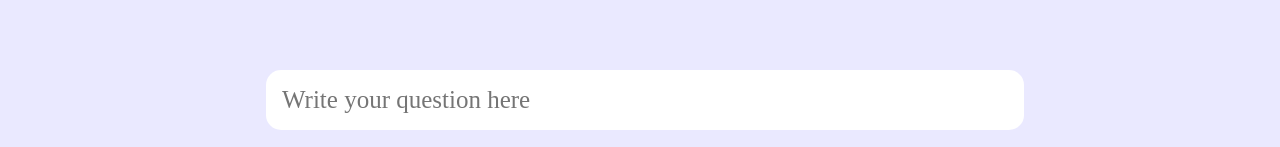
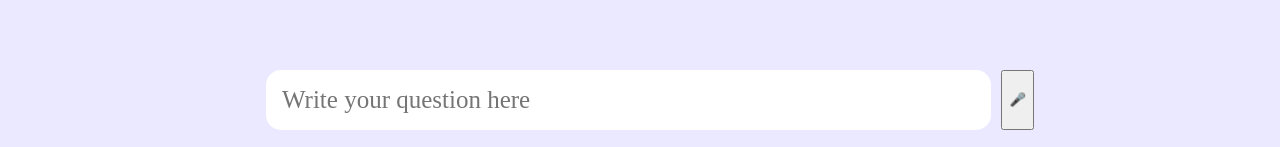
Before and after one commit to bogdan9876/Pulse-Tracker, a React (Create React App) app: page /chat in a window 1280 px wide. Shown: the part 650-797 px from the top of the page. Built offline with nearby package versions, Linux system fonts and the light colour scheme; no server answers; sample sign-in values are in the browser's storage; a web font is replaced by a local one.

Commit message:
fix data map error and added demo version of voice input

```diff
--- a/src/api.js
+++ b/src/api.js
@@ -16,16 +16,12 @@ export const pressButton = async () => {
 
 
 export const fetchData = async () => {
-  try {
-      const response = await axios.get('http://localhost:5000/api/data', {
-          headers: {
-              Authorization: `Bearer ${token}`
-          }
-      });
-      return response.data;
-  } catch (error) {
-      console.error('Error fetching data:', error);
-  }
+  const response = await axios.get('http://localhost:5000/api/data', {
+    headers: {
+      Authorization: `Bearer ${token}`,
+    },
+  });
+  return response.data;
 };
 
 
--- a/src/components/Chat/chat.js
+++ b/src/components/Chat/chat.js
@@ -50,6 +50,29 @@ const Chat = () => {
         }
     };
 
+    const handleVoiceInput = () => {
+        if (!('webkitSpeechRecognition' in window)) {
+            alert('Web Speech API не підтримується у вашому браузері.');
+            return;
+        }
+
+        const recognition = new window.webkitSpeechRecognition();
+        recognition.lang = 'en-US';
+        recognition.interimResults = false;
+
+        recognition.onresult = (event) => {
+            const transcript = event.results[0][0].transcript;
+            setNewMessage(transcript);
+            addMessage();
+        };
+
+        recognition.onerror = (event) => {
+            console.error('Speech recognition error', event.error);
+        };
+
+        recognition.start();
+    };
+
     return (
         <>
             <Header />
@@ -81,6 +104,7 @@ const Chat = () => {
                             onKeyPress={handleKeyPress}
                             placeholder="Write your question here"
                             className="input-field" />
+                        <button onClick={handleVoiceInput} className="voice-input-button">🎤</button>
                     </div>
                 </div>
             </div>
--- a/src/components/Home/home.js
+++ b/src/components/Home/home.js
@@ -14,7 +14,7 @@ function Home() {
 
   const getData = async () => {
     const newData = await fetchData();
-    setData(newData);
+    setData(newData || []);
   };
 
   const handleButtonClick = async () => {
@@ -42,7 +42,7 @@ function Home() {
         </div>
       </div>
       <ul className="uls">
-        {data.map((item, index) => {
+        {data && data.map((item, index) => {
           const createdAt = new Date(item.created_at);
           const date = `${createdAt.getDate()}.${createdAt.getMonth() + 1}.${createdAt.getFullYear()}`;
           const time = `${createdAt.getHours() - 3}:${createdAt.getMinutes()}`;
@@ -63,7 +63,6 @@ function Home() {
           );
         })}
       </ul>
-
     </div>
   );
 }
```
